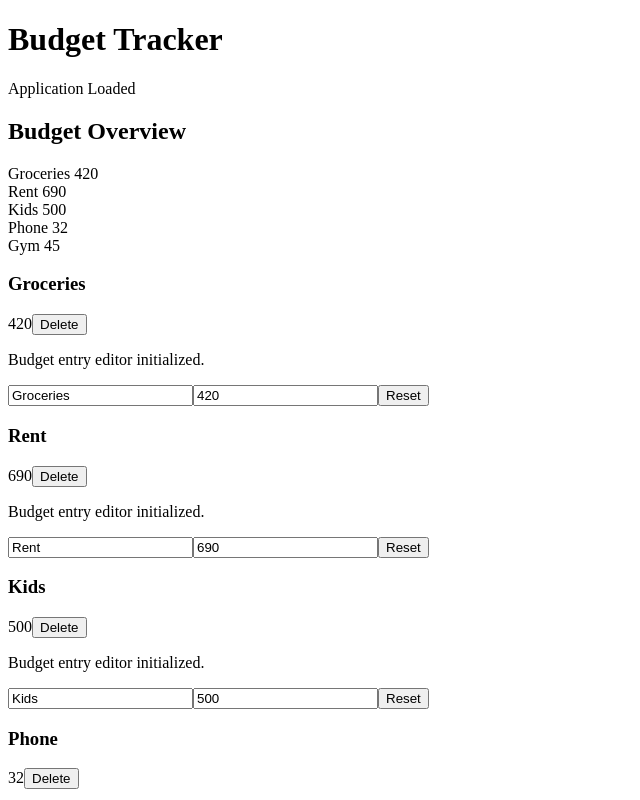
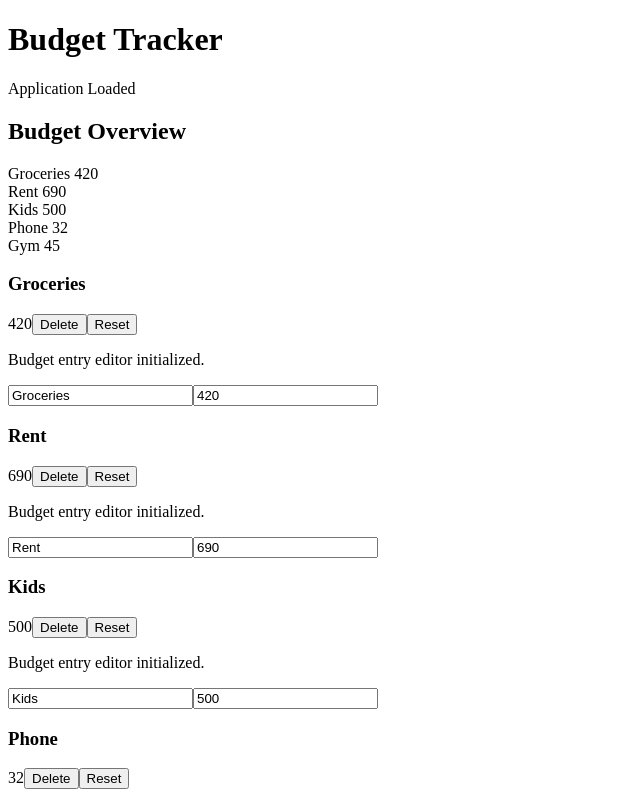
Before and after one commit to Biosaiber/app-budgetTracker, an Angular app: page / in a window 1280 px wide. Shown: the top 800 px of the page, without its empty margins (0-640 px from the left). Built offline with nearby package versions, Linux system fonts and the light colour scheme.

Commit message:
feat: add editor reset functionality using ViewChild

```diff
--- a/src/app/app.ts
+++ b/src/app/app.ts
@@ -15,6 +15,7 @@ const budgetEntriesData: BudgetEntry[] = [
 
 @Component({
   selector: 'app-root',
+  standalone: true,
   imports: [BudgetEntryComponent, BudgetOverviewComponent],
   templateUrl: './app.html',
   styleUrl: './app.css'
--- a/src/app/budget-entry-editor/budget-entry-editor.component.html
+++ b/src/app/budget-entry-editor/budget-entry-editor.component.html
@@ -1,4 +1,3 @@
 <p>{{ status }}</p>
 <input type="text" [(ngModel)]="entry.description">
 <input type="number" [(ngModel)]="entry.amount">
-<button (click)="resetEntry()">Reset</button>
--- a/src/app/budget-entry/budget-entry.component.html
+++ b/src/app/budget-entry/budget-entry.component.html
@@ -3,5 +3,6 @@
     <h3>{{entry.description}}</h3>
     <span>{{entry.amount}}</span>
     <button (click)="delete()">Delete</button>
+    <button (click)="resetEditor()">Reset</button>
   </div>
   <app-budget-entry-editor [entry]="entry"></app-budget-entry-editor>
--- a/src/app/budget-entry/budget-entry.component.ts
+++ b/src/app/budget-entry/budget-entry.component.ts
@@ -1,4 +1,4 @@
-import { Component, EventEmitter, Input, Output } from '@angular/core';
+import { Component, EventEmitter, Input, Output, ViewChild } from '@angular/core';
 import { BudgetEntry } from '../models/budget-entry.interface';
 import { BudgetEntryEditorComponent } from '../budget-entry-editor/budget-entry-editor.component';
 
@@ -11,8 +11,13 @@ import { BudgetEntryEditorComponent } from '../budget-entry-editor/budget-entry-
 export class BudgetEntryComponent {
   @Input() entry: BudgetEntry = {id: 0, description: "", amount: 0};
   @Output() deleteEntry = new EventEmitter<number>();
+  @ViewChild(BudgetEntryEditorComponent)
+  editor!: BudgetEntryEditorComponent;
 
   delete() {
     this.deleteEntry.emit(this.entry.id);
   }
+  resetEditor() {
+    this.editor.resetEntry();
+  }
 }
```
